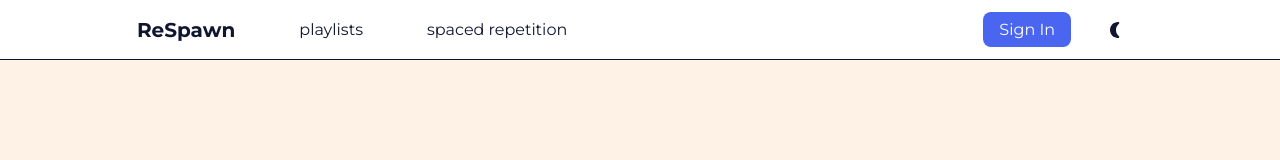
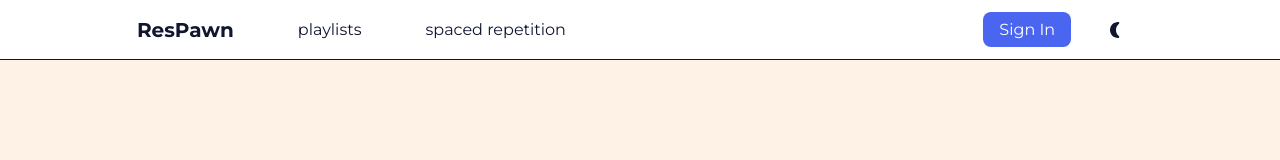
Before and after one commit to Boom123bam/Res-pawn, a SvelteKit app: page / in a window 1280 px wide. Shown: the top 160 px of the page. Built offline with nearby package versions, Linux system fonts and the light colour scheme; no server answers.

Commit message:
fix typo

```diff
--- a/src/components/Navbar.svelte
+++ b/src/components/Navbar.svelte
@@ -27,7 +27,7 @@
   <ul class="desktop">
     <li>
       <a href="/">
-        <h4>ReSpawn</h4>
+        <h4>ResPawn</h4>
       </a>
     </li>
     <!-- <li
```
